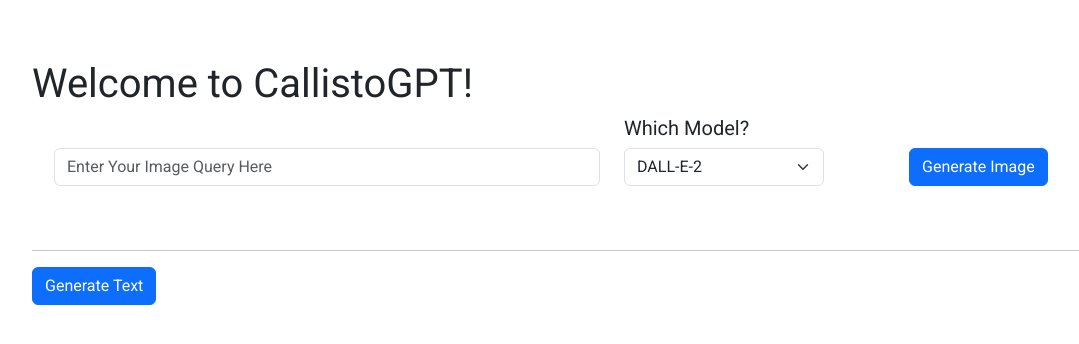
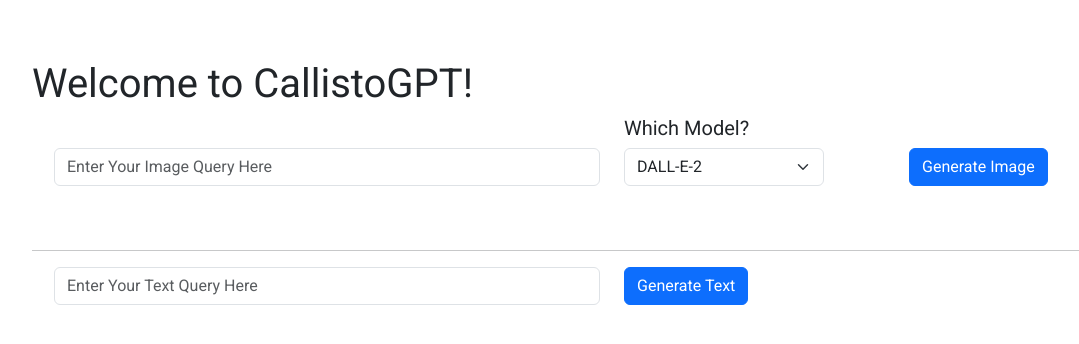
Before and after one commit to CJWheelz/demo, a React (Vite) app: page / in a window 1280 px wide. Shown: the top 344 px of the page, without its empty margins (28-1107 px from the left). Built offline with nearby package versions, Linux system fonts and the light colour scheme; no server answers.

Commit message:
improved text

```diff
--- a/src/index.jsx
+++ b/src/index.jsx
@@ -40,10 +40,14 @@
 
   // GENERATE TEXT RESPONSE
   const [text, setText] = useState('');
+  const [textQuery, setTextQuery] = useState('');
+  const onTextQueryChange = (event) => {
+    setTextQuery(event.target.value);
+  };
   async function main() {
     const completion = await openai.chat.completions.create({
       messages: [{ role: 'system', content: 'You are a helpful assistant.' },
-        { role: 'user', content: 'Who won the world series in 2020?' }],
+        { role: 'user', content: textQuery }],
       model: 'gpt-3.5-turbo',
     });
 
@@ -96,8 +100,19 @@
       <br />
       <hr />
 
-      <button onClick={main} className="btn btn-primary" type="button">Generate Text</button>
-      <p>{text}</p>
+      <div className="container">
+        <div className="row align-items-end">
+          <div className="col-6">
+            <input type="text" className="form-control" name="Query" value={textQuery} placeholder="Enter Your Text Query Here" id="" onChange={onTextQueryChange} />
+          </div>
+          <div className="col-4">
+            <button onClick={main} className="btn btn-primary" type="button">Generate Text</button>
+          </div>
+        </div>
+        <br />
+        <p>{text}</p>
+
+      </div>
 
     </div>
   );
```
